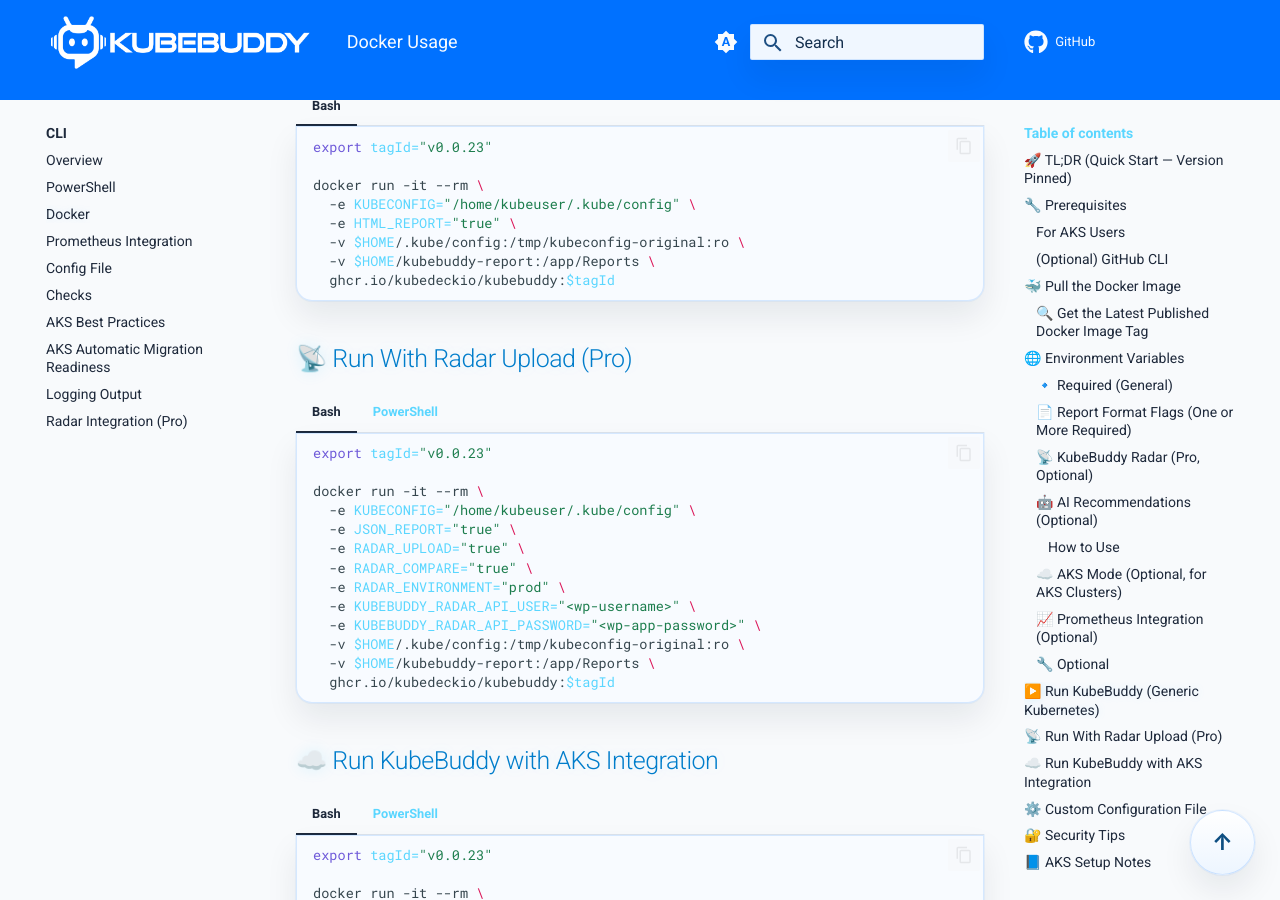
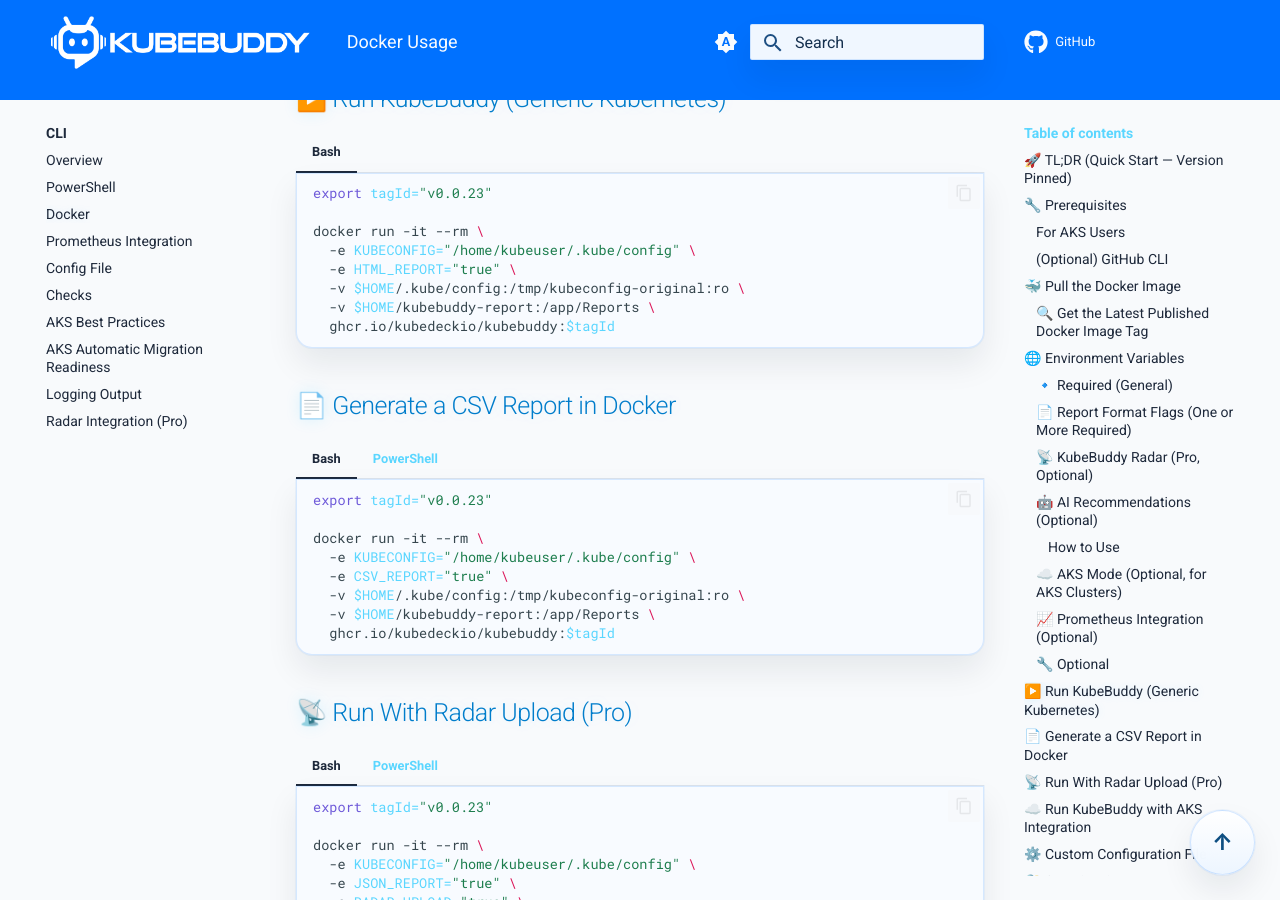
Before and after one commit to KubeDeckio/KubeBuddy, an MkDocs documentation site: the page built from docs/cli/docker-usage.md, in a window 1280 px wide and 900 px high, scrolled down 5535 px. Built offline with MkDocs 1.6.1 and Material for MkDocs 9.7.7, drawn with Linux system fonts in a browser that asks for light colours; comment, search, counter and statistics services are not loaded; some of the changed text lies outside the part shown.

Commit message:
feat: Add CSV report support in Docker and update documentation

````diff
--- a/docs/cli/docker-usage.md
+++ b/docs/cli/docker-usage.md
@@ -150,6 +150,7 @@
 | Variable      | Description               |
 | ------------- | ------------------------- |
 | `HTML_REPORT` | `"true"` to generate HTML |
+| `CSV_REPORT`  | `"true"` for CSV output   |
 | `TXT_REPORT`  | `"true"` for plain text   |
 | `JSON_REPORT` | `"true"` for JSON output  |
 
@@ -247,6 +248,34 @@
       -e HTML_REPORT="true" \
       -v $HOME/.kube/config:/tmp/kubeconfig-original:ro \
       -v $HOME/kubebuddy-report:/app/Reports \
+      ghcr.io/kubedeckio/kubebuddy:$tagId
+    ```
+
+## 📄 Generate a CSV Report in Docker
+
+=== "Bash"
+
+    ```bash
+    export tagId="v0.0.23"
+
+    docker run -it --rm \
+      -e KUBECONFIG="/home/kubeuser/.kube/config" \
+      -e CSV_REPORT="true" \
+      -v $HOME/.kube/config:/tmp/kubeconfig-original:ro \
+      -v $HOME/kubebuddy-report:/app/Reports \
+      ghcr.io/kubedeckio/kubebuddy:$tagId
+    ```
+
+=== "PowerShell"
+
+    ```powershell
+    $tagId = "v0.0.23"
+
+    docker run -it --rm `
+      -e KUBECONFIG="/home/kubeuser/.kube/config" `
+      -e CSV_REPORT="true" `
+      -v $HOME/.kube/config:/tmp/kubeconfig-original:ro `
+      -v $HOME/kubebuddy-report:/app/Reports `
       ghcr.io/kubedeckio/kubebuddy:$tagId
     ```
 
````
Also changed, not shown: CHANGELOG.md (+12 -0 lines), 3 other files.
